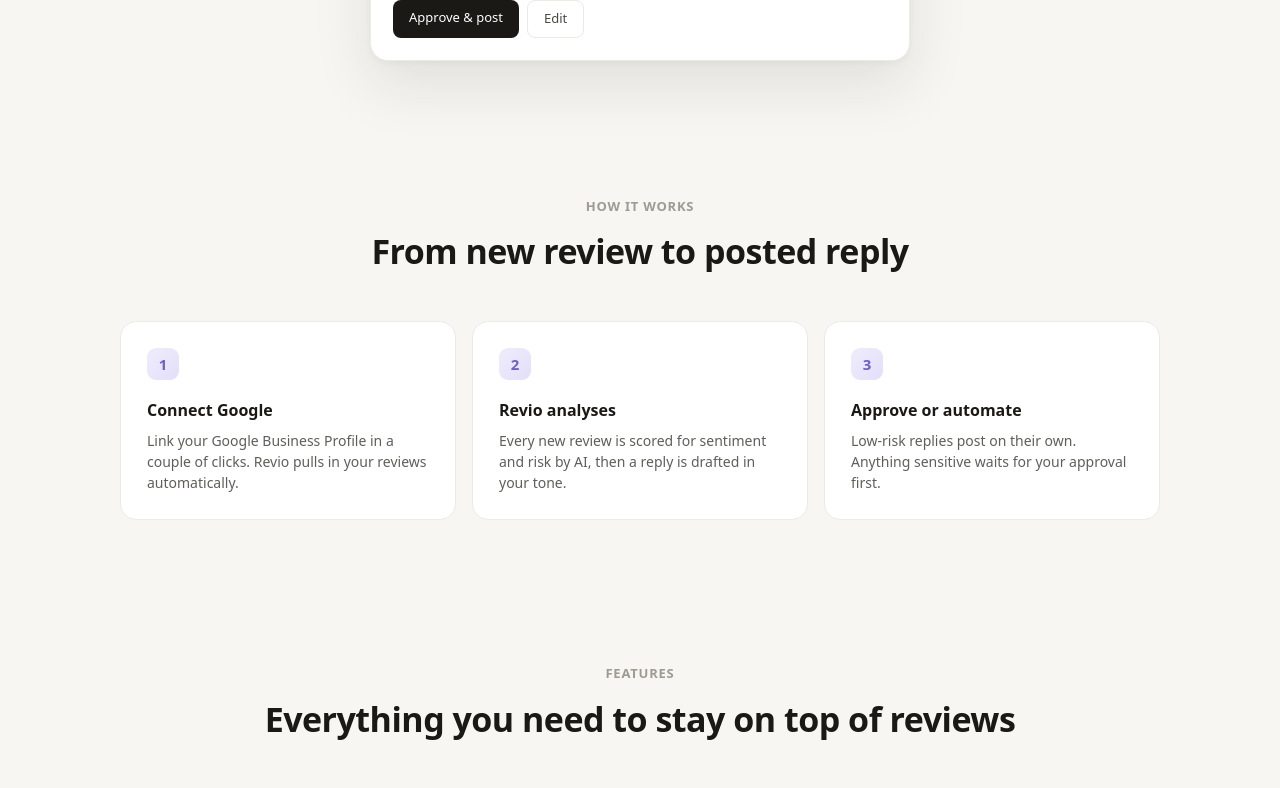
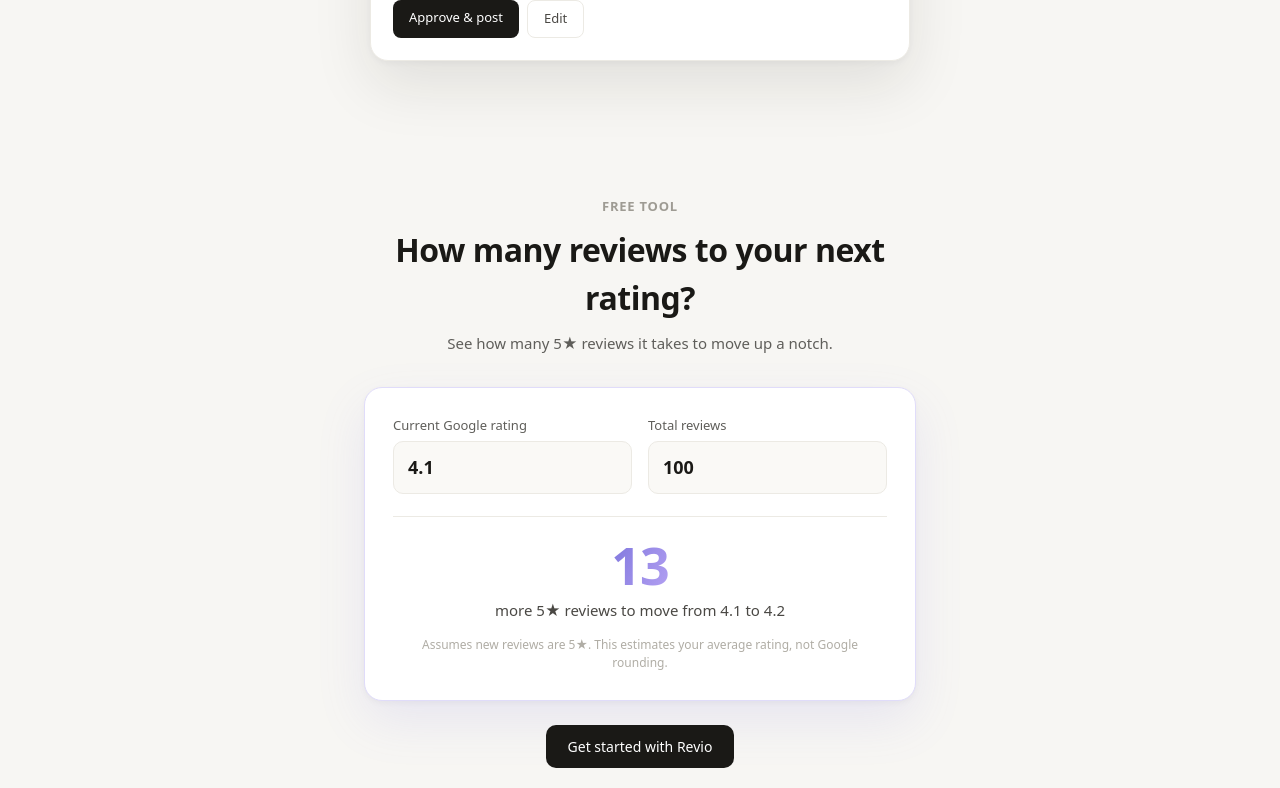
Before and after one commit to guppa2026-crypto/Revio, a Next.js app in the folder frontend/: page / in a window 1280 px wide. Shown: the part 880-1668 px from the top of the page. Built offline with nearby package versions, Linux system fonts and the light colour scheme.

Commit message:
Add review rating calculator to landing page

```diff
--- a/frontend/app/page.tsx
+++ b/frontend/app/page.tsx
@@ -1,5 +1,6 @@
 'use client'
 import { useEffect, useState } from 'react'
+import ReviewCalculator from '@/components/ReviewCalculator'
 
 export default function HomePage() {
   const [loggedIn, setLoggedIn] = useState(false)
@@ -149,6 +150,9 @@
           </header>
         </div>
 
+
+        <ReviewCalculator />
+
         <section className="section wrap" id="how">
           <div className="section-label">How it works</div>
           <h2 className="section-title">From new review to posted reply</h2>
--- /dev/null
+++ b/frontend/components/ReviewCalculator.tsx
@@ -0,0 +1,81 @@
+'use client'
+import { useState } from 'react'
+
+export default function ReviewCalculator() {
+  const [rating, setRating] = useState('4.1')
+  const [reviews, setReviews] = useState('100')
+
+  const r = parseFloat(rating)
+  const n = parseInt(reviews, 10)
+
+  let result: React.ReactNode
+
+  if (isNaN(r) || isNaN(n) || r < 1 || r > 5 || n < 1) {
+    result = <span className="rc-msg">Enter your current rating (1–5) and total reviews.</span>
+  } else {
+    const tenths = Math.round(r * 10)
+    if (tenths >= 50) {
+      result = <span className="rc-msg">You are already at a perfect 5.0 — keep it up.</span>
+    } else if (tenths + 1 >= 50) {
+      result = <span className="rc-msg">Reaching a perfect 5.0 means nearly every new review must be 5★. Keep asking your happiest customers.</span>
+    } else {
+      const current = tenths / 10
+      const target = (tenths + 1) / 10
+      const needed = Math.ceil((n * (target - current)) / (5 - target))
+      result = (
+        <>
+          <div className="rc-big">{needed}</div>
+          <div className="rc-cap">more 5★ reviews to move from {current.toFixed(1)} to {target.toFixed(1)}</div>
+        </>
+      )
+    }
+  }
+
+  const css = `
+    .rc-section { padding: 4.5rem 0; }
+    .rc-inner { max-width: 600px; margin: 0 auto; padding: 0 1.5rem; text-align: center; }
+    .rc-label { font-size: 13px; font-weight: 600; text-transform: uppercase; letter-spacing: 0.06em; color: #9E9B93; }
+    .rc-title { font-size: clamp(24px, 3vw, 32px); font-weight: 600; letter-spacing: -0.015em; margin-top: 10px; }
+    .rc-sub { font-size: 15px; color: #5F5E5A; margin-top: 10px; }
+    .rc-card { background: #fff; border: 1px solid #E0DCFA; border-radius: 18px; padding: 28px; margin-top: 2rem; box-shadow: 0 2px 6px rgba(26,25,22,0.04), 0 20px 50px rgba(127,119,221,0.12); }
+    .rc-inputs { display: flex; gap: 16px; }
+    .rc-field { flex: 1; text-align: left; }
+    .rc-field label { display: block; font-size: 13px; font-weight: 500; color: #5F5E5A; margin-bottom: 6px; }
+    .rc-field input { width: 100%; font-size: 18px; font-weight: 600; color: #1A1916; background: #FAF9F6; border: 1px solid #ECEAE4; border-radius: 10px; padding: 12px 14px; font-family: inherit; outline: none; transition: border-color 0.15s, background 0.15s; }
+    .rc-field input:focus { border-color: #7F77DD; background: #fff; }
+    .rc-result { margin-top: 22px; padding-top: 22px; border-top: 1px solid #ECEAE4; min-height: 70px; display: flex; flex-direction: column; align-items: center; justify-content: center; }
+    .rc-big { font-size: 52px; font-weight: 600; letter-spacing: -0.02em; line-height: 1; background: linear-gradient(120deg, #7F77DD, #B3A0F2); -webkit-background-clip: text; background-clip: text; color: transparent; }
+    .rc-cap { font-size: 15px; color: #4A4844; margin-top: 8px; }
+    .rc-msg { font-size: 15px; color: #9E9B93; }
+    .rc-note { font-size: 12px; color: #B0ADA5; margin-top: 14px; }
+    .rc-cta { display: inline-block; margin-top: 1.5rem; font-size: 14px; font-weight: 500; color: #fff; background: #1A1916; padding: 11px 22px; border-radius: 10px; text-decoration: none; transition: background 0.15s; }
+    .rc-cta:hover { background: #333; }
+    @media (max-width: 520px) { .rc-inputs { flex-direction: column; } }
+  `
+
+  return (
+    <section className="rc-section">
+      <style>{css}</style>
+      <div className="rc-inner">
+        <div className="rc-label">Free tool</div>
+        <h2 className="rc-title">How many reviews to your next rating?</h2>
+        <p className="rc-sub">See how many 5★ reviews it takes to move up a notch.</p>
+        <div className="rc-card">
+          <div className="rc-inputs">
+            <div className="rc-field">
+              <label>Current Google rating</label>
+              <input type="number" step="0.1" min="1" max="5" value={rating} onChange={(e) => setRating(e.target.value)} />
+            </div>
+            <div className="rc-field">
+              <label>Total reviews</label>
+              <input type="number" step="1" min="1" value={reviews} onChange={(e) => setReviews(e.target.value)} />
+            </div>
+          </div>
+          <div className="rc-result">{result}</div>
+          <div className="rc-note">Assumes new reviews are 5★. This estimates your average rating, not Google rounding.</div>
+        </div>
+        <a className="rc-cta" href="/register">Get started with Revio</a>
+      </div>
+    </section>
+  )
+}
```
